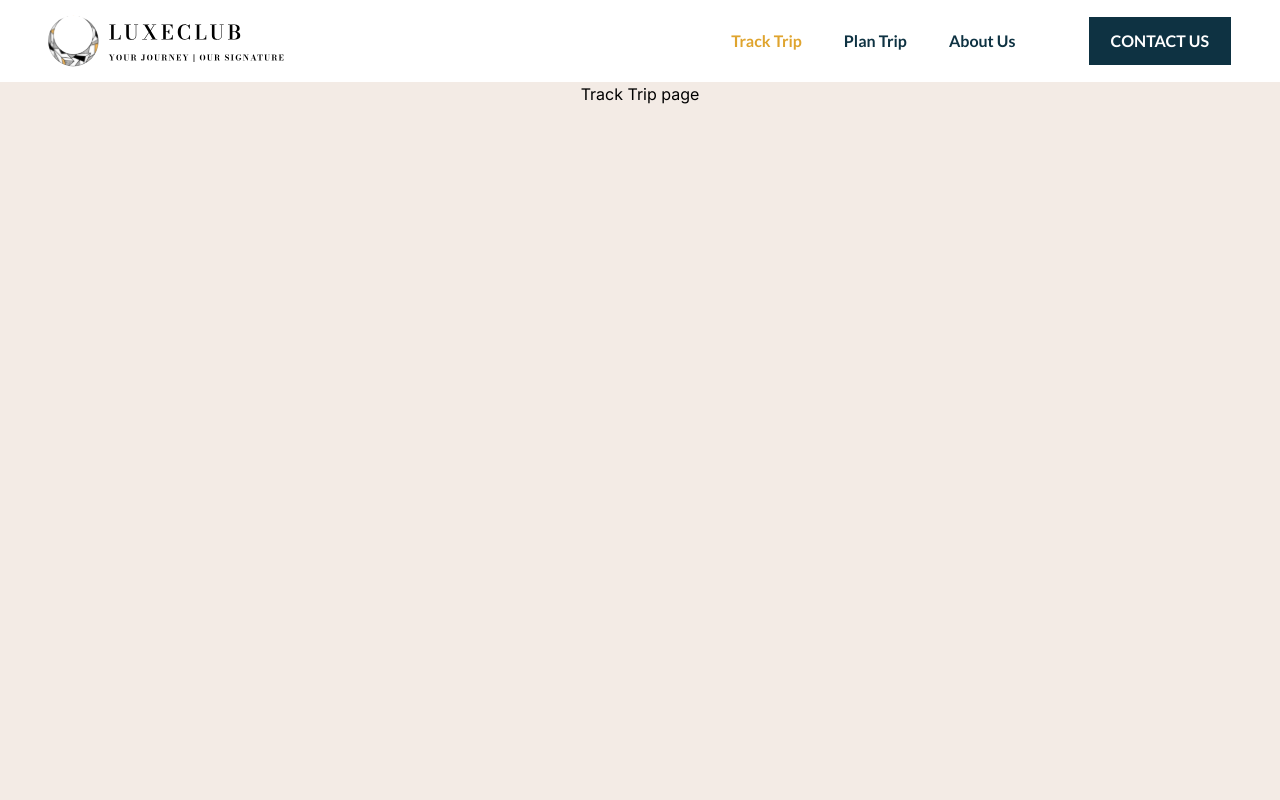
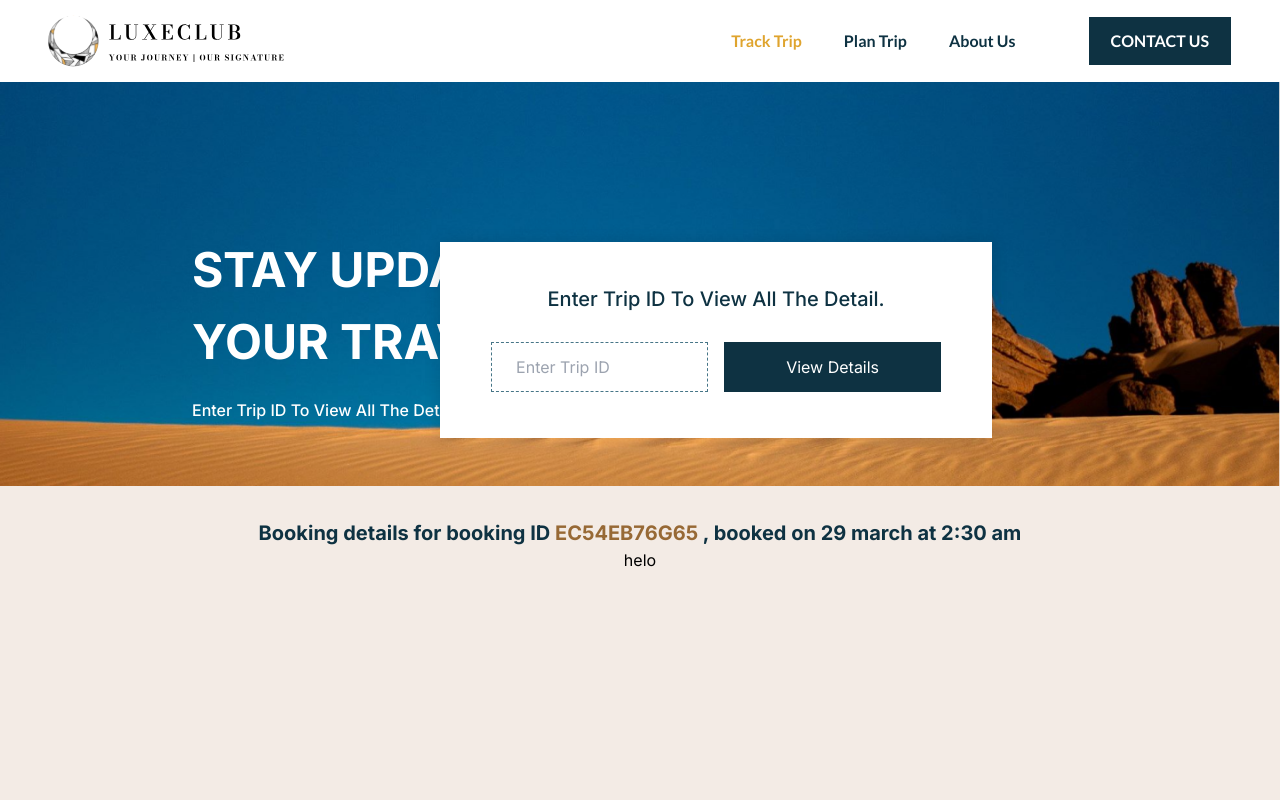
Before and after one commit to talhabaig/fsd_assessment, a Next.js app: page /tracktrip in a window 1280 px wide. Shown: the top 800 px of the page. Built offline with nearby package versions, Linux system fonts and the light colour scheme; a web font is replaced by a local one.

Commit message:
track trip hero

```diff
--- /dev/null
+++ b/src/app/tracktrip/Content.tsx
@@ -0,0 +1,18 @@
+import React from "react";
+
+function Content() {
+  return (
+    <div className="mt-[2rem] flex flex-col justify-center items-center">
+      <div className="text-[20px]  font-bold text-oceanBlue">
+        Booking details for booking ID{" "}
+        <span className="uppercase text-[20px] font-bold text-goldenBrown">
+          ec54eb76g65
+        </span>{" "}
+        , booked on 29 march at 2:30 am
+      </div>
+      <div>helo</div>
+    </div>
+  );
+}
+
+export default Content;
--- /dev/null
+++ b/src/app/tracktrip/Hero.tsx
@@ -0,0 +1,38 @@
+import React from "react";
+
+export default function Hero() {
+  return (
+    <div className="w-full">
+      <div className="relative">
+        <img src="/hero_trackTrip.png" alt="" className="w-full h-full cover" />
+
+        <div className="flex flex-col gap-5 absolute bottom-[4rem] left-[12rem]">
+          <div className="text-white text-[48px] w-[32rem] font-bold  uppercase">
+            Stay Updated on Your Travel Plans
+          </div>
+          <div className="text-white text-[16px] font-medium capitalize">
+            Enter trip ID to view all the detail.
+          </div>
+        </div>
+        <div className="inline-flex p-[42px_50.906px_46px_51.094px] justify-center items-center  bg-white shadow-[0px_0px_16px_0px_rgba(0,0,0,0.12)] absolute bottom-[3rem] right-[18rem]">
+          <div className="flex flex-col items-center gap-7">
+            <div className="text-oceanBlue text-[20px] font-medium capitalize">
+              Enter trip ID to view all the detail.
+            </div>
+            <div className="flex gap-4">
+              <input
+                type="text"
+                className="flex w-[217px] px-6 py-3 justify-center items-center gap-2.5 flex-shrink-0 border border-dashed border-slateBlue"
+                placeholder="Enter Trip ID"
+              />
+
+              <button className="flex w-[217px] px-6 py-3 justify-center items-center gap-2.5 flex-shrink-0 bg-oceanBlue text-white">
+                View Details
+              </button>
+            </div>
+          </div>
+        </div>
+      </div>
+    </div>
+  );
+}
--- a/src/app/tracktrip/page.tsx
+++ b/src/app/tracktrip/page.tsx
@@ -1,9 +1,12 @@
-import React from 'react'
+import React from "react";
+import Hero from "./Hero";
+import Content from "./Content";
 
 export default function page() {
   return (
-    <div className='min-h-screen'>
-      Track Trip page
+    <div className="min-h-[100vh] min-w-[100%]">
+      <Hero />
+      <Content />
     </div>
-  )
+  );
 }
--- a/tailwind.config.ts
+++ b/tailwind.config.ts
@@ -1,5 +1,5 @@
 import type { Config } from "tailwindcss";
-import type { PluginAPI } from 'tailwindcss/types/config';
+import type { PluginAPI } from "tailwindcss/types/config";
 
 const config: Config = {
   content: [
@@ -9,53 +9,58 @@ const config: Config = {
   ],
   theme: {
     screens: {
-      'xs': '425px',
-      'sm': '576px',
-      'md': '768px',
-      'lg': '992px',
-      'xl': '1200px',
-      '2xl': '1400px',
-      '3xl': '1500px',
+      xs: "425px",
+      sm: "576px",
+      md: "768px",
+      lg: "992px",
+      xl: "1200px",
+      "2xl": "1400px",
+      "3xl": "1500px",
     },
     extend: {
       colors: {
-        oceanBlue: '#0E3242',
-        goldenSun: '#DFA42E',
-        midnightBlue: '#0E3242',
-        silverGray: '#8A9FA9',
-        skyBlue: '#6AB5D1',
-        softBeige: '#F3EBE5',
+        oceanBlue: "#0E3242",
+        goldenSun: "#DFA42E",
+        midnightBlue: "#0E3242",
+        silverGray: "#8A9FA9",
+        skyBlue: "#6AB5D1",
+        softBeige: "#F3EBE5",
+        slateBlue: "#467587",
+        goldenBrown: "#976935",
       },
       fontFamily: {
-        lato: ['Lato', 'sans-serif'],
+        lato: ["Lato", "sans-serif"],
       },
       placeholderColor: {
-        custom: '#8D9FA9',
+        custom: "#8D9FA9",
       },
     },
   },
   variants: {
     extend: {
-      placeholderColor: ['focus', 'hover'],
-      placeholderOpacity: ['focus', 'hover'],
+      placeholderColor: ["focus", "hover"],
+      placeholderOpacity: ["focus", "hover"],
     },
   },
   plugins: [
     function ({ addUtilities }: PluginAPI) {
-      addUtilities({
-        '.placeholder-custom::placeholder': {
-          color: '#8D9FA9',
-          fontFamily: 'Lato, sans-serif',
-          fontSize: '16px',
-          fontStyle: 'normal',
-          fontWeight: '400',
-          lineHeight: 'normal',
-          textTransform: 'lowercase',
+      addUtilities(
+        {
+          ".placeholder-custom::placeholder": {
+            color: "#8D9FA9",
+            fontFamily: "Lato, sans-serif",
+            fontSize: "16px",
+            fontStyle: "normal",
+            fontWeight: "400",
+            lineHeight: "normal",
+            textTransform: "lowercase",
+          },
         },
-      }, {
-        respectPrefix: false,
-        respectImportant: false,
-      });
+        {
+          respectPrefix: false,
+          respectImportant: false,
+        }
+      );
     },
   ],
 };
```
Also changed, not shown: public/hero_trackTrip.png (added), 1 other file (tests, documents, lock files or other folders).
